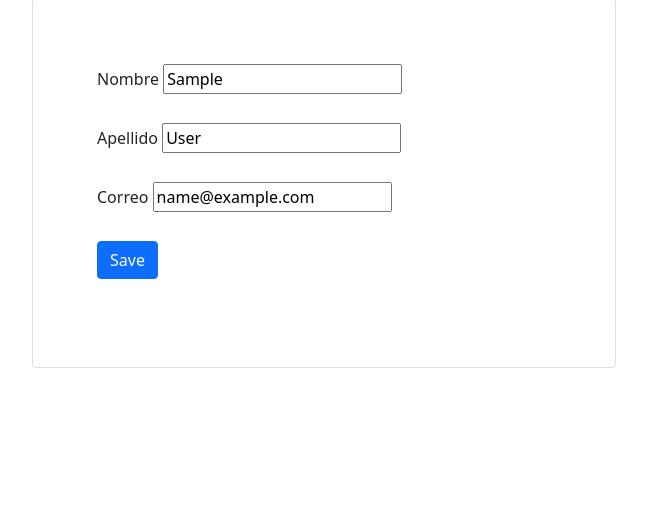
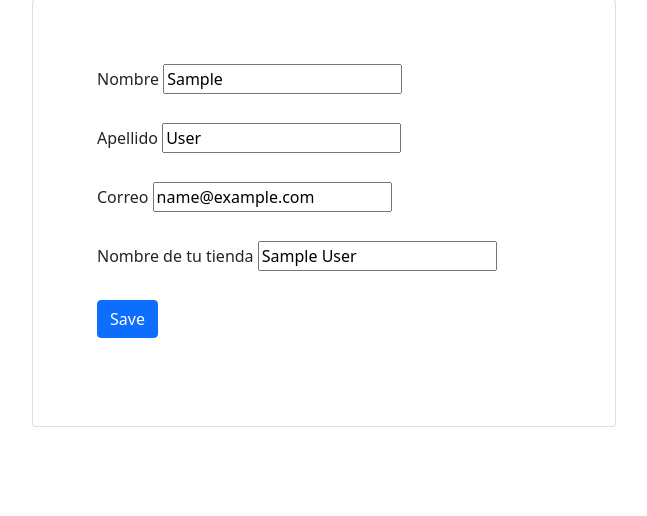
Before and after one commit to Python-en-equipo/MarketPlace, a Django app: page /user/user_edit/ in a window 1280 px wide. Shown: the part 173-689 px from the top of the page, without its empty margins (316-963 px from the left). Run offline with Django 3.2, Linux system fonts and the light colour scheme; a user stored in the database is signed in; tables that the repository leaves empty hold one stand-in row (values such as "Sample post").

Commit message:
mejorada logica para esconder campos y asimismo ya se puede editar el nombre de la tienda en la form

```diff
--- a/templates/users/user_panel.html
+++ b/templates/users/user_panel.html
@@ -24,10 +24,12 @@
                     <th scope="row">Apellido: </th>
                     <td> {{ request.user.last_name}}</td>
                 </tr>
+                {% if request.user.seller %}
                 <tr>
                     <th scope="row">Tienda: </th>
                     <td> {{ request.user.seller}}</td>
                 </tr>
+                {% endif %}
                 <th scope="col">
 
                     <a href="{% url 'users:user_edit' %}"><button type="button"
@@ -120,7 +122,7 @@
     </table>
 
     {% else %}
-    aqui no hay nada:
+    Aún no has creado tu tienda
     <a class="btn btn-primary" href="{% url 'users:seller_register' %}">Regístrate como vendedor</a>
     {% endif %}
 
--- a/templates/users/users_edit.html
+++ b/templates/users/users_edit.html
@@ -28,6 +28,12 @@
                     <label class="form-label" for="id_price">Correo</label>
                     {{ user_form.email }}
                 </div>
+                {% if request.user.seller %}
+                <div class="form-outline mb-4">
+                    <label class="form-label" for="id_price">Nombre de tu tienda</label>
+                    {{ seller_form.seller_name }}
+                </div>
+                {% endif %}
 
                 <!-- Submit button -->
 
--- a/users/models.py
+++ b/users/models.py
@@ -2,9 +2,8 @@ from django.contrib.auth.models import AbstractUser, BaseUserManager
 from django.db import models
 from django.utils.translation import gettext_lazy as _
 
+
 # administra al customuser
-
-
 class CustomUserManager(BaseUserManager):
     """Define a model manager for User model with no username field."""
     def _create_user(self, email, password=None, **extra_fields):
--- a/users/views.py
+++ b/users/views.py
@@ -56,9 +56,13 @@ def logout_view(request):
 
 @login_required
 def user_panel(request):
-    products = Product.objects.filter(seller= request.user.seller)
-    ctx = {"products": products}
-    return render(request, "users/user_panel.html", ctx)
+    if hasattr(request.user, 'seller'):
+        products = Product.objects.filter(seller= request.user.seller)
+        ctx = {"products": products}
+        return render(request, "users/user_panel.html", ctx)
+    else:
+        return render(request, "users/user_panel.html")
+
 
 
 @login_required
@@ -78,23 +82,47 @@ def seller_register(request):
 
 @login_required
 def user_modify_view(request):
-    my_form = UserEditForm(instance=request.user)
+    try:
+        instance_seller = Seller.objects.get(profile__id=request.user.id)
+    except Seller.DoesNotExist:
+        instance_seller = None
+    user_form = UserEditForm(instance=request.user)
+    seller_form = SellerForm(instance=instance_seller)
     if request.method == 'POST':
-        my_form = UserEditForm(request.POST, instance=request.user)
-        if my_form.is_valid():
-            my_form.save()
+        user_form = UserEditForm(request.POST, instance=request.user)
+        seller_form = SellerForm(request.POST or None, instance=instance_seller)
+        if user_form.is_valid() and seller_form.is_valid():
+            custom_user = user_form.save()
+            seller = seller_form.save(commit=False)
+            seller.profile_name = custom_user
+            seller.save()
             return redirect("users:user_panel")
-    return render(request, "users/users_edit.html", {"user_form": my_form})
+        elif user_form.is_valid():
+            user_form.save()
+            return redirect("users:user_panel")
+
+    return render(request, "users/users_edit.html", {"user_form": user_form, "seller_form": seller_form})
 
 
-# def edit_profile(request):
-#     if request.method == 'POST':
-#         form = EditProfileForm(request.POST, instance=request.user)
 
-#         if form.is_valid():
-#             form.save()
-#             return redirect(reverse('accounts:view_profile'))
-#     else:
-#         form = EditProfileForm(instance=request.user)
-#         args = {'form': form}
-#         return render(request, 'accounts/edit_profile.html', args)
+# def product_edit_view(request, product_id):
+#     instance_product = Product.objects.get(id=product_id)
+#     try:
+#         instance_image = Image.objects.get(product__id=product_id)
+#     except Image.DoesNotExist:
+#         instance_image = None
+#     product_form = ProductForm(request.POST or None, instance=instance_product)
+#     image_form = ImageForm(request.POST, request.FILES, instance=instance_image)
+#     if product_form.is_valid() and image_form.is_valid():
+#         product = product_form.save()
+#         image = image_form.save(commit=False)
+#         image.product = product
+#         image.save()
+#         delete_home_cache()
+#         return redirect("ecommerce:home")
+
+#    elif product_form.is_valid():
+#         product = product_form.save()
+#         return redirect("ecommerce:home")
+
+#     return render(request, "ecommerce/product_edit.html", {"product_form": product_form, "image_form": image_form})
```
